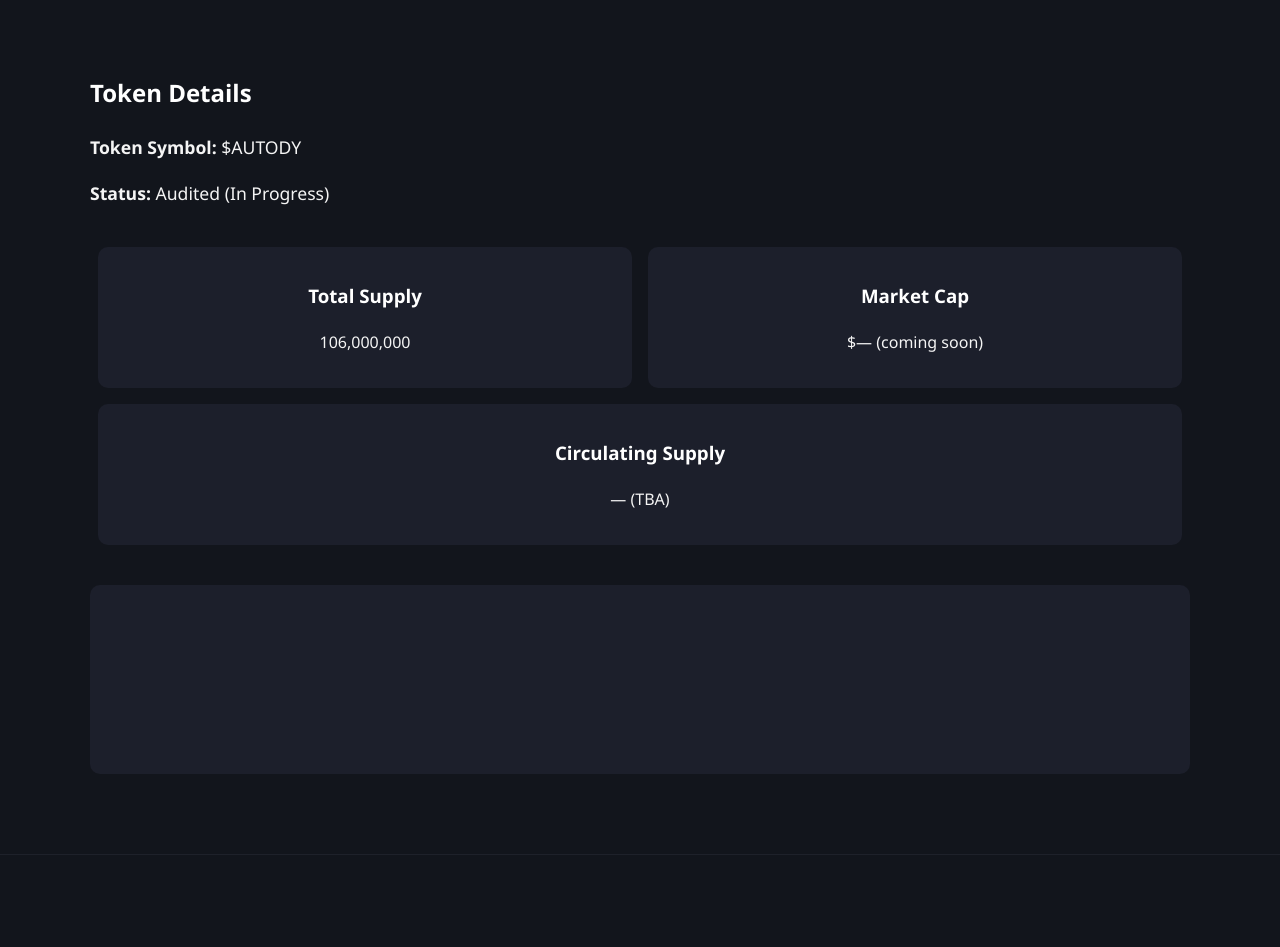
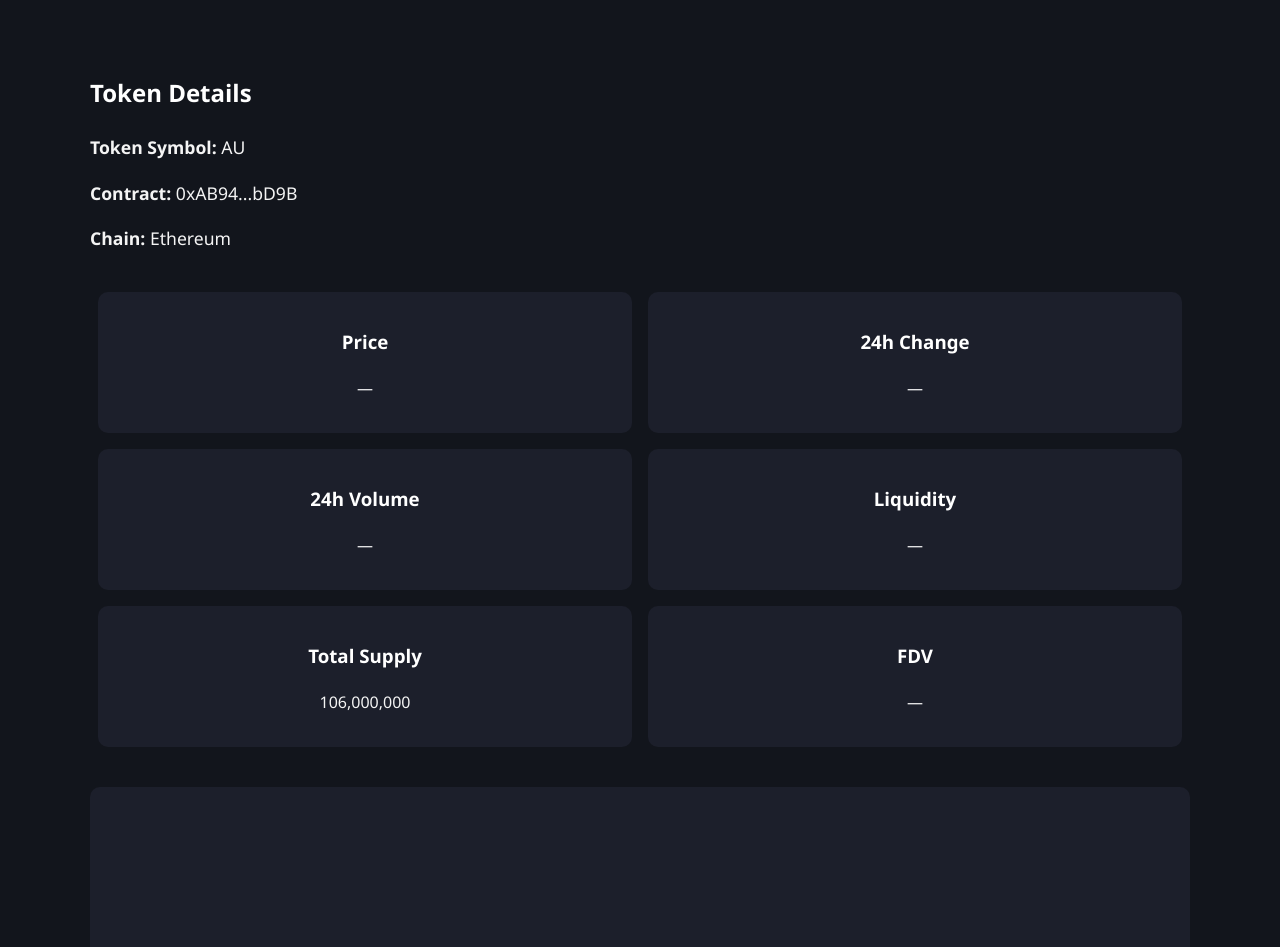
Before and after one commit to Verothecreator/autody.online, a website with bundled scripts: page public/index.html in a window 1280 px wide. Shown: the part 1360-2307 px from the top of the page. Built offline with nearby package versions, Linux system fonts and the light colour scheme; a script that the page names is missing.

Commit message:
Update index.html

```diff
--- a/public/index.html
+++ b/public/index.html
@@ -48,24 +48,40 @@
   <section class="token-info">
     <div class="container">
       <h2>Token Details</h2>
+
       <div class="token-data">
-        <p><strong>Token Symbol:</strong> $AUTODY</p>
-        <p><strong>Status:</strong> Audited (In Progress)</p>
+        <p><strong>Token Symbol:</strong> AU</p>
+        <p><strong>Contract:</strong> <span id="td-contract">0xAB94...bD9B</span></p>
+        <p><strong>Chain:</strong> Ethereum</p>
       </div>
+
       <div class="status-boxes">
         <div class="status-item">
-          <h3>Total Supply</h3>
-          <p>106,000,000</p>
+          <h3>Price</h3>
+          <p id="td-price">—</p>
         </div>
         <div class="status-item">
-          <h3>Market Cap</h3>
-          <p>$— (coming soon)</p>
+          <h3>24h Change</h3>
+          <p id="td-change">—</p>
         </div>
         <div class="status-item">
-          <h3>Circulating Supply</h3>
-          <p>— (TBA)</p>
+          <h3>24h Volume</h3>
+          <p id="td-volume">—</p>
+        </div>
+        <div class="status-item">
+          <h3>Liquidity</h3>
+          <p id="td-liquidity">—</p>
+        </div>
+        <div class="status-item">
+          <h3>Total Supply</h3>
+          <p id="td-supply">106,000,000</p>
+        </div>
+        <div class="status-item">
+          <h3>FDV</h3>
+          <p id="td-fdv">—</p>
         </div>
       </div>
+
       <div class="chart-box">
         <canvas id="stockChart"></canvas>
       </div>
```
